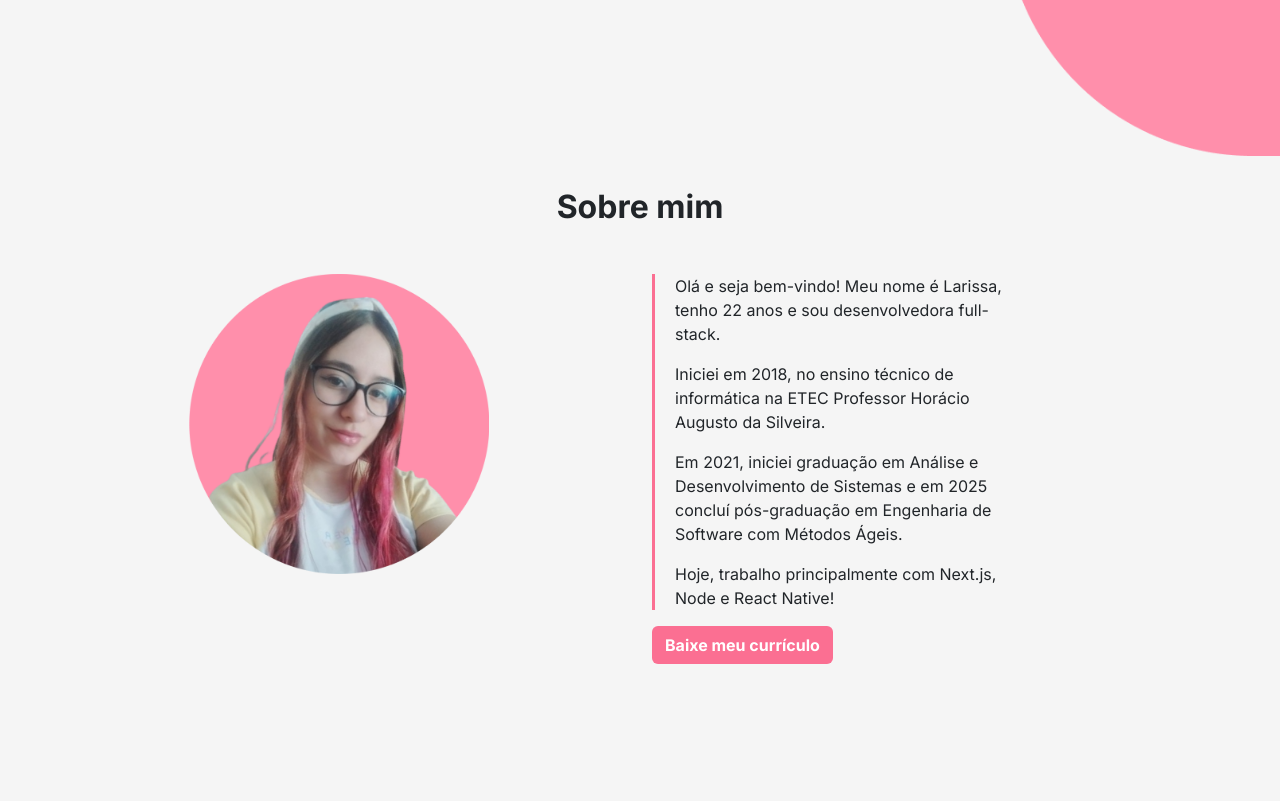
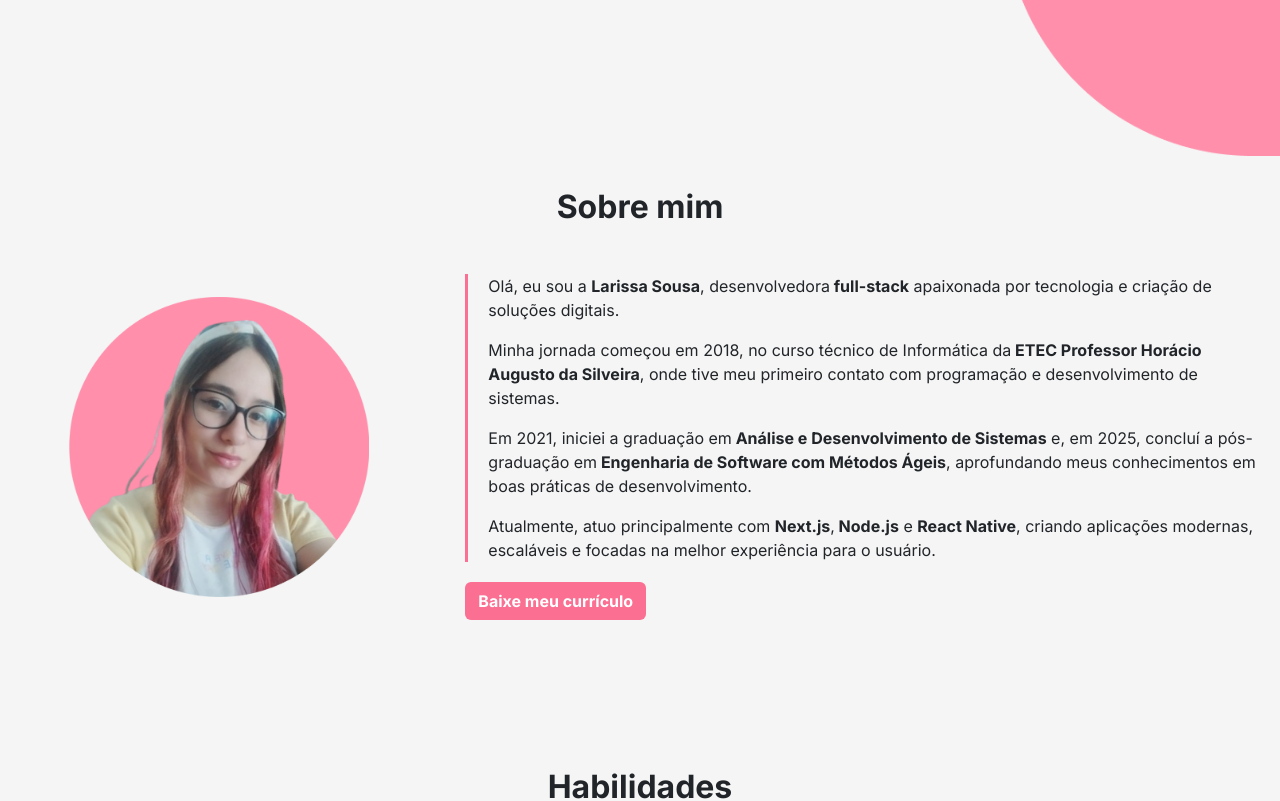
Before and after one commit to devlari/portfolio, a Next.js app: page / in a window 1280 px wide. Shown: the part 660-1461 px from the top of the page. Built offline with nearby package versions, Linux system fonts and the light colour scheme.

Commit message:
Modularizando Sobre

```diff
--- a/src/app/page.tsx
+++ b/src/app/page.tsx
@@ -5,6 +5,7 @@ import Dropdown from "./components/ui/Dropdown";
 import Carousel from "./components/ui/Carousel";
 import Footer from "./components/ui/Footer";
 import Link from "./components/ui/Link";
+import SobrePage from "./pages/Sobre";
 
 export default function Home() {
   return (
@@ -13,42 +14,7 @@ export default function Home() {
 
       <HomePage />
 
-      <div className="container-fluid" id="sobre">
-        <h2 className="text-center fw-bold mb-5">Sobre mim</h2>
-        <div className="row">
-          <div className="col-md-6 d-flex justify-content-center">
-            <Image src="/images/eu.png" alt="Minha foto" width={300} height={300} unoptimized />
-          </div>
-          <div className="col-md-6 col-12 d-flex align-items-center">
-            <div className="box-sobre">
-              <div className="box-sobre-text">
-                <p>
-                  Olá e seja bem-vindo! Meu nome é Larissa, tenho 22 anos e sou desenvolvedora
-                  full-stack.
-                </p>
-                <p>
-                  Iniciei em 2018, no ensino técnico de informática na ETEC Professor Horácio
-                  Augusto da Silveira.
-                </p>
-                <p>
-                  Em 2021, iniciei graduação em Análise e Desenvolvimento de Sistemas e em 2025
-                  concluí pós-graduação em Engenharia de Software com Métodos Ágeis.
-                </p>
-                <p> Hoje, trabalho principalmente com Next.js, Node e React Native! </p>
-              </div>
-              <a
-                href="/assets/curriculo.pdf"
-                download="cv-larissa-sousa"
-                target="_blank"
-                rel="noreferrer"
-                className="btn bg-pink"
-              >
-                Baixe meu currículo
-              </a>
-            </div>
-          </div>
-        </div>
-      </div>
+      <SobrePage />
 
       <div className="container" id="habilidades">
         <h2 className="text-center fw-bold mt-5">Habilidades</h2>
--- /dev/null
+++ b/src/app/pages/Sobre/SobrePage.module.css
@@ -0,0 +1,55 @@
+.sobre {
+  padding: 50px 20px;
+}
+
+.sobreContent {
+  display: flex;
+  justify-content: space-between;
+  align-items: center;
+  max-width: 1400px;
+  margin: 0 auto;
+  gap: 48px;
+}
+
+.left {
+  flex: 1;
+  display: flex;
+  justify-content: center;
+  align-items: center;
+}
+
+.right {
+  flex: 2;
+}
+
+.boxSobre {
+  width: 100%;
+}
+
+.boxSobreText {
+  border-left: 3px solid #fb6f92;
+  padding-left: 20px;
+  margin-bottom: 20px;
+}
+
+@media (max-width: 768px) {
+  .sobreContent {
+    flex-direction: column;
+    align-items: center;
+    gap: 20px;
+  }
+
+  .left {
+    width: 50%;
+  }
+
+  .right {
+    width: 90%;
+    text-align: center;
+  }
+
+  .boxSobreText {
+    border-left: none;
+    padding-left: 0;
+  }
+}
--- /dev/null
+++ b/src/app/pages/Sobre/index.tsx
@@ -0,0 +1,55 @@
+import Image from "next/image";
+import styles from "./SobrePage.module.css";
+
+export default function SobrePage() {
+  return (
+    <section className={styles.sobre} id="sobre">
+      <h2 className="text-center fw-bold mb-5">Sobre mim</h2>
+
+      <div className={styles.sobreContent}>
+        <div className={styles.left}>
+          <Image src="/images/eu.png" alt="Minha foto" width={300} height={300} unoptimized />
+        </div>
+
+        <div className={styles.right}>
+          <div className={styles.boxSobre}>
+            <div className={styles.boxSobreText}>
+              <p>
+                Olá, eu sou a <strong>Larissa Sousa</strong>, desenvolvedora
+                <strong> full-stack</strong> apaixonada por tecnologia e criação de soluções
+                digitais.
+              </p>
+              <p>
+                Minha jornada começou em 2018, no curso técnico de Informática da
+                <strong> ETEC Professor Horácio Augusto da Silveira</strong>, onde tive meu primeiro
+                contato com programação e desenvolvimento de sistemas.
+              </p>
+              <p>
+                Em 2021, iniciei a graduação em
+                <strong> Análise e Desenvolvimento de Sistemas</strong> e, em 2025, concluí a
+                pós-graduação em
+                <strong> Engenharia de Software com Métodos Ágeis</strong>, aprofundando meus
+                conhecimentos em boas práticas de desenvolvimento.
+              </p>
+              <p>
+                Atualmente, atuo principalmente com <strong>Next.js</strong>,
+                <strong> Node.js</strong> e <strong>React Native</strong>, criando aplicações
+                modernas, escaláveis e focadas na melhor experiência para o usuário.
+              </p>
+            </div>
+
+            <a
+              href="/assets/curriculo.pdf"
+              download="cv-larissa-sousa"
+              target="_blank"
+              rel="noreferrer"
+              className="btn bg-pink"
+            >
+              Baixe meu currículo
+            </a>
+          </div>
+        </div>
+      </div>
+    </section>
+  );
+}
--- a/src/app/styles/globals.css
+++ b/src/app/styles/globals.css
@@ -18,35 +18,6 @@ li {
   background-color: #fb6f92 !important;
   color: white !important;
   font-weight: bold !important;
-}
-
-.navbar {
-  background-color: transparent !important;
-}
-
-.nav-item {
-  margin-right: 50px;
-}
-
-.nav-item a {
-  color: white;
-  font-weight: bold;
-}
-
-#sobre {
-  padding: 50px;
-  /* background-image: url('/images/fundo-sobre.png');
-  background-repeat: no-repeat; */
-}
-
-.box-sobre {
-  width: 80%;
-}
-
-.box-sobre-text {
-  border-left: 3px solid #fb6f92;
-  padding-left: 20px;
-  width: 80%;
 }
 
 .dropdown {
```
Also changed, not shown: src/app/components/ui/Header/Header.module.css (added, +12 -0 lines).
